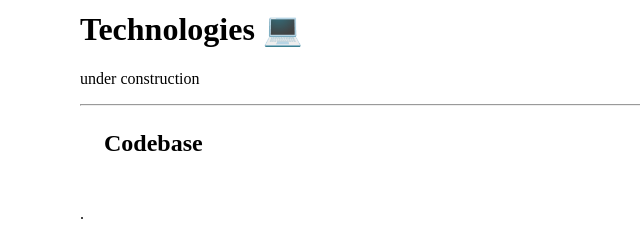
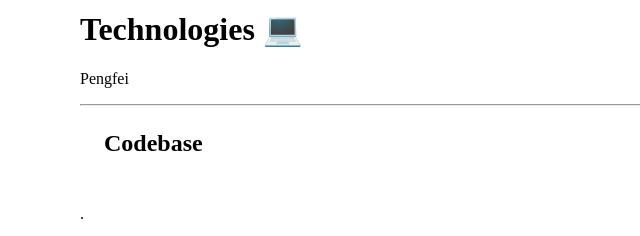
Before and after one commit to timgiroux/www_supergeeks, a plain HTML site: page tech.html in a window 1280 px wide. Shown: the part 189-425 px from the top of the page, 128-768 px from the left. Drawn offline with Linux system fonts and the light colour scheme.

Commit message:
Update tech.html

```diff
--- a/tech.html
+++ b/tech.html
@@ -32,7 +32,7 @@
 
 <div id="content">
   <h1> Technologies 💻</h1>
-<p> under construction </p>
+<p> Pengfei </p>
 <hr>
 <h2>Codebase</h2>
 <p> . </p>
```
